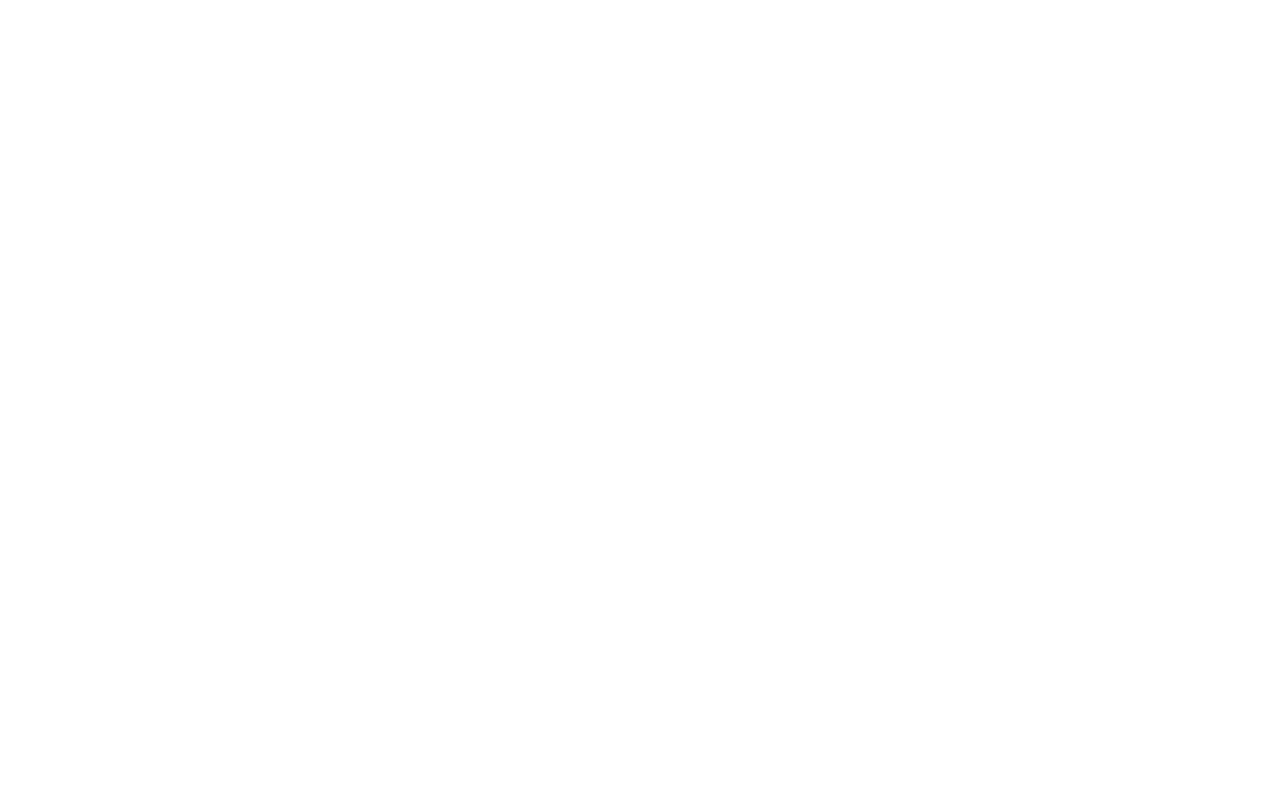
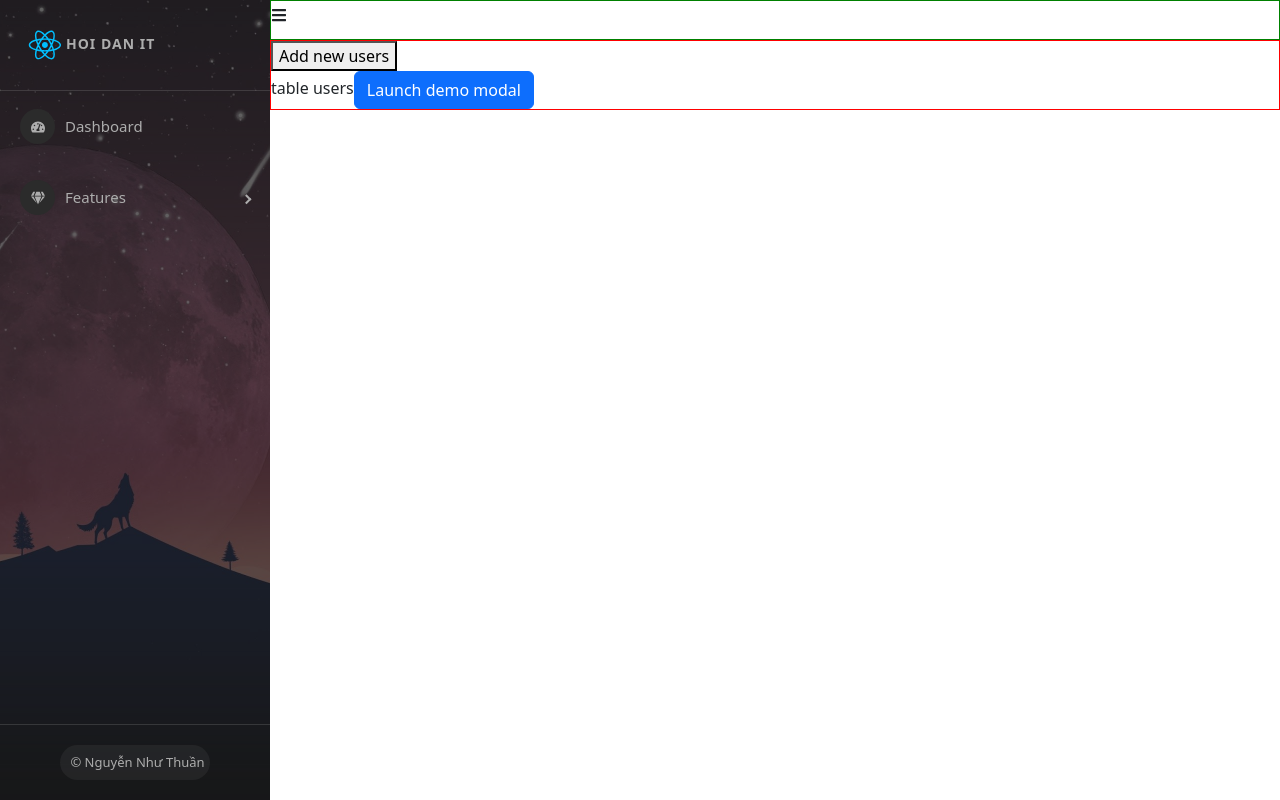
Before and after one commit to zZzThuanzZz/base-react-redux, a React (Create React App) app: page /admins/manage-users in a window 1280 px wide. Before the commit this address had no page. Built offline with nearby package versions, Linux system fonts and the light colour scheme.

Commit message:
video 56

```diff
--- a/src/App.scss
+++ b/src/App.scss
@@ -83,6 +83,7 @@
           background: #303030;
           color: white;
           height: 40px;
+          border: none;
 
           &:hover {
             background: black;
--- a/src/components/Admin/Admin.js
+++ b/src/components/Admin/Admin.js
@@ -2,6 +2,7 @@
 import './Admin.scss';
 import { FaBars } from 'react-icons/fa';
 import { useState } from "react";
+import { Outlet } from "react-router-dom";
 
 const Admin = (props) => {
     const [collapsed, setCollapsed] = useState(false);
@@ -12,8 +13,14 @@
                 <SideBar collapsed={collapsed} />
             </div>
             <div className="admin-content">
-                <FaBars onClick={() => setCollapsed(!collapsed)} />
-                content goes here
+                <div className="admin-header">
+                    <FaBars onClick={() => setCollapsed(!collapsed)} />
+                </div>
+                <div className="admin-main">
+                    <Outlet />
+                </div>
+
+
             </div>
         </div>
     )
--- a/src/components/Admin/Admin.scss
+++ b/src/components/Admin/Admin.scss
@@ -6,4 +6,17 @@
             height: 100vh !important;
         }
     }
+
+    .admin-content {
+        width: 100%;
+
+        .admin-header {
+            height: 40px;
+            border: 1px solid green;
+        }
+
+        .admin-main {
+            border: 1px solid red;
+        }
+    }
 }
--- /dev/null
+++ b/src/components/Admin/Content/Dashboard.js
@@ -0,0 +1,8 @@
+const Dashboard = (props) => {
+    return (
+        <div>
+            Dash board
+        </div>
+    )
+}
+export default Dashboard
--- /dev/null
+++ b/src/components/Admin/Content/ManageUser.js
@@ -0,0 +1,19 @@
+import ModalCreateUser from "./ModalCreateUser"
+
+const ManageUser = (props) => {
+    return (
+        <div className="manage-user-container">
+            <div className="title">
+            </div>
+            <div className="users-content">
+                <div>
+                    <button>Add new users</button>
+                </div>
+                <div>table users
+                    <ModalCreateUser />
+                </div>
+            </div>
+        </div>
+    )
+}
+export default ManageUser
--- /dev/null
+++ b/src/components/Admin/Content/ModalCreateUser.js
@@ -0,0 +1,65 @@
+import { useState } from 'react';
+import Button from 'react-bootstrap/Button';
+import Modal from 'react-bootstrap/Modal';
+
+const ModalCreateUser = () => {
+    const [show, setShow] = useState(false);
+
+    const handleClose = () => setShow(false);
+    const handleShow = () => setShow(true);
+
+    return (
+        <>
+            <Button variant="primary" onClick={handleShow}>
+                Launch demo modal
+            </Button>
+
+            <Modal
+                show={show}
+                onHide={handleClose}
+                size='xl'
+                backdrop="static">
+                <Modal.Header closeButton>
+                    <Modal.Title>Add new user</Modal.Title>
+                </Modal.Header>
+                <Modal.Body>
+                    <form className="row g-3">
+                        <div className="col-md-6">
+                            <label className="form-label">Email</label>
+                            <input type="email" className="form-control" />
+                        </div>
+                        <div className="col-md-6">
+                            <label className="form-label">Password</label>
+                            <input type="password" className="form-control" />
+                        </div>
+
+                        <div className="col-md-6">
+                            <label className="form-label">Username</label>
+                            <input type="text" className="form-control" />
+                        </div>
+                        <div className="col-md-4">
+                            <label className="form-label">Role</label>
+                            <select className="form-select">
+                                <option selected value="USER">USER</option>
+                                <option value="ADMIN">ADMIN</option>
+                            </select>
+                        </div>
+                        <div className='col-md-12'>
+                            <label className="form-label">Image</label>
+                            <input type='file' />
+                        </div>
+                    </form>
+                </Modal.Body>
+                <Modal.Footer>
+                    <Button variant="secondary" onClick={handleClose}>
+                        Close
+                    </Button>
+                    <Button variant="primary" onClick={handleClose}>
+                        Save
+                    </Button>
+                </Modal.Footer>
+            </Modal>
+        </>
+    );
+}
+export default ModalCreateUser;
--- a/src/components/Admin/SideBar.js
+++ b/src/components/Admin/SideBar.js
@@ -10,11 +10,10 @@
 } from 'react-pro-sidebar';
 import { FaTachometerAlt, FaGem, FaList, FaGithub, FaRegLaughWink, FaHeart } from 'react-icons/fa';
 import sidebarBg from '../../assets/bg2.jpg';
-
 import { DiReact } from "react-icons/di";
 import { MdDashboard } from "react-icons/md";
-
 import './SideBar.scss';
+import { Link } from 'react-router-dom';
 
 const SideBar = (props) => {
     const { image, collapsed, toggled, handleToggleSidebar } = props;
@@ -51,6 +50,7 @@
                             icon={<FaTachometerAlt />}
                         >
                             Dashboard
+                            <Link to="/admins" />
                         </MenuItem>
                     </Menu>
                     <Menu iconShape="circle">
@@ -58,7 +58,10 @@
                             icon={<FaGem />}
                             title="Features"
                         >
-                            <MenuItem> Quản lý Users</MenuItem>
+                            <MenuItem>
+                                Quản lý Users
+                                <Link to="/admins/manage-users" />
+                            </MenuItem>
                             <MenuItem> Quản lý Bài Quiz</MenuItem>
                             <MenuItem> Quản lý Câu Hỏi</MenuItem>
                         </SubMenu>
--- a/src/index.js
+++ b/src/index.js
@@ -13,6 +13,8 @@
 import User from './components/User/User';
 import Admin from './components/Admin/Admin';
 import HomePage from './components/Home/HomePage';
+import ManageUser from './components/Admin/Content/ManageUser';
+import Dashboard from './components/Admin/Content/Dashboard';
 
 const root = ReactDOM.createRoot(document.getElementById('root'));
 root.render(
@@ -24,8 +26,10 @@
           <Route index element={<HomePage />} />
           <Route path="users" element={<User />} />
         </Route>
-        <Route path="admins" element={<Admin />} />
-
+        <Route path="/admins" element={<Admin />} >
+          <Route index element={<Dashboard />} />
+          <Route path="manage-users" element={<ManageUser />} />
+        </Route>
       </Routes>
     </BrowserRouter>
     {/* </React.StrictMode> */}
```
